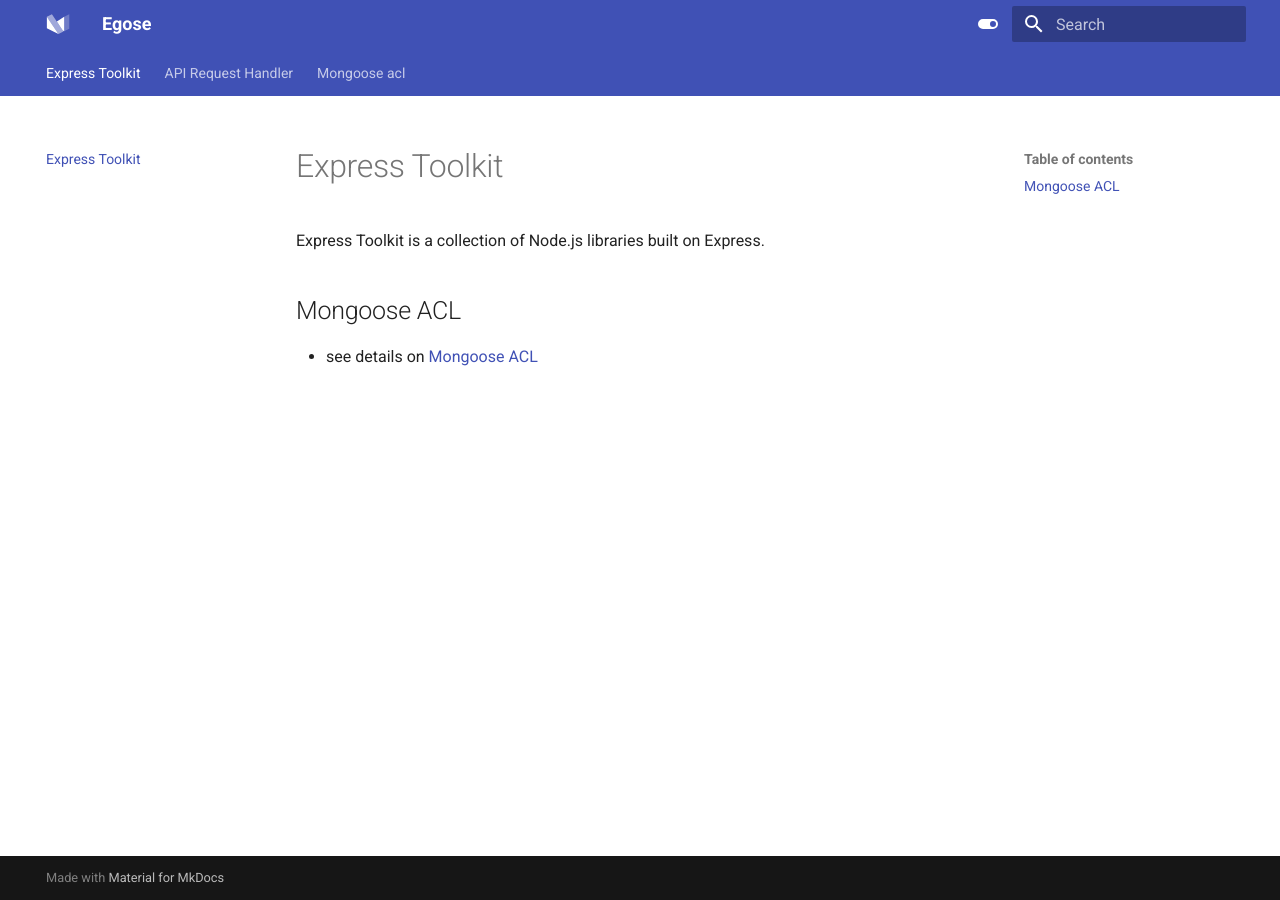
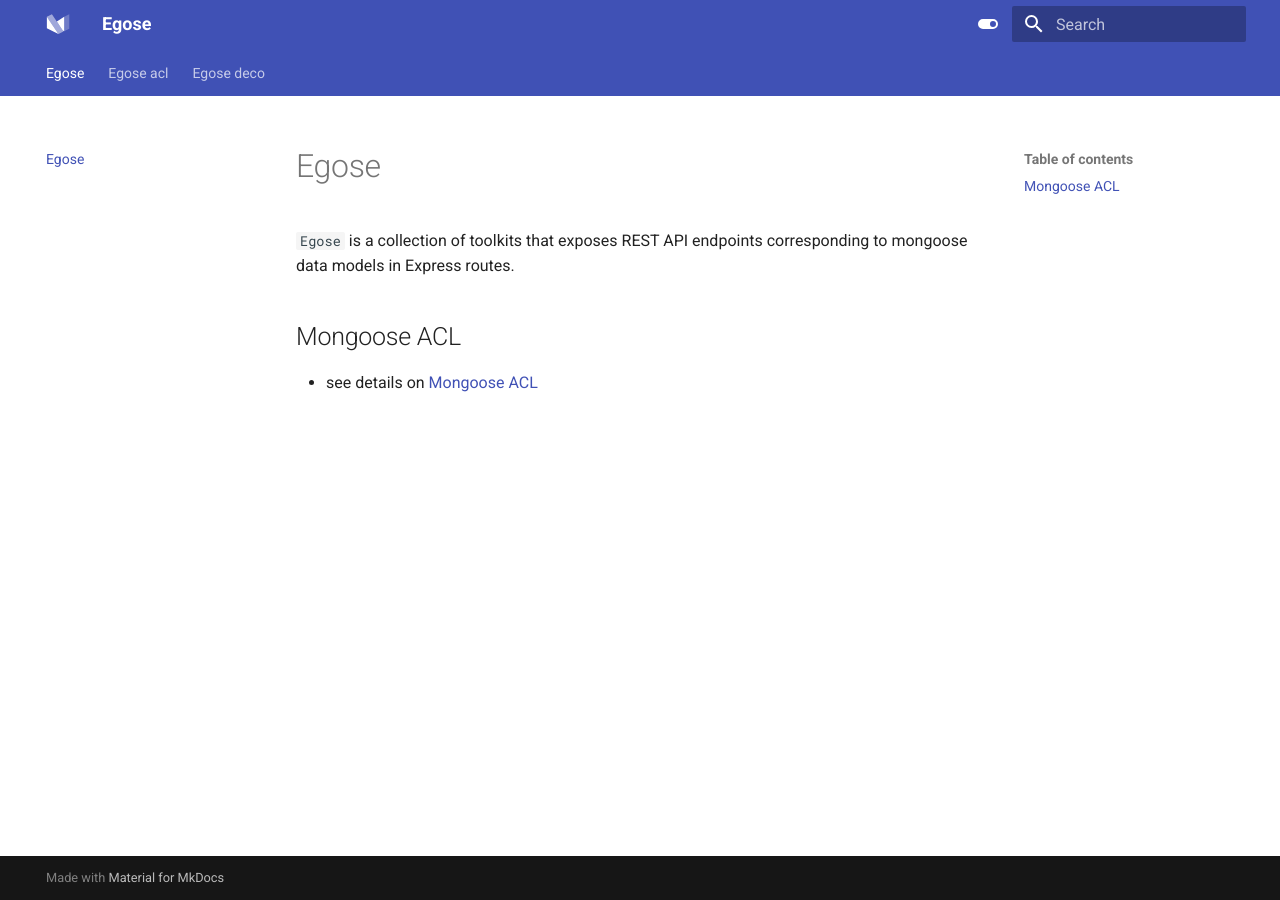
Before and after one commit to egose/egose, an MkDocs documentation site: the page built from mkdocs/index.md, in a window 1280 px wide. Built offline with MkDocs 1.6.1 and Material for MkDocs 9.7.7, drawn with Linux system fonts in a browser that asks for light colours; nearby versions of some CDN libraries.

````diff
--- a/mkdocs/api-request-handler.md
+++ /dev/null
@@ -1 +0,0 @@
-# API Request Handler
--- a/mkdocs/mongoose-acl/2.quick-start.md
+++ b/mkdocs/egose-acl/2.quick-start.md
@@ -5,11 +5,11 @@ Please have [`express`](https://www.npmjs.com/package/express) and [`mongoose`](
 ## Installation
 
 ```sh
-$ npm install express-mongoose-acl
+$ npm install @egose/acl
 ```
 
 ```sh
-$ yarn add express-mongoose-acl
+$ yarn add @egose/acl
 ```
 
 ## Quick Start
@@ -20,7 +20,7 @@ $ yarn add express-mongoose-acl
 
 ```ts
 // create Mongoose models beforehand
-import macl from 'express-mongoose-acl';
+import macl from '@egose/acl';
 
 macl.set('globalPermissions', function (req) {
   const user = req.user;
--- a/mkdocs/mongoose-acl/7.usage.md
+++ b/mkdocs/egose-acl/7.usage.md
@@ -5,8 +5,7 @@
 ```ts
 import mongoose from 'mongoose';
 import express from 'express';
-import macl from 'express-mongoose-acl';
-import { Permissions } from 'express-mongoose-acl/permission';
+import macl, { Permissions } from '@egose/acl';
 const router = express.Router();
 
 mongoose.model(
--- a/mkdocs/index.md
+++ b/mkdocs/index.md
@@ -1,7 +1,7 @@
-# Express Toolkit
+# Egose
 
-Express Toolkit is a collection of Node.js libraries built on Express.
+`Egose` is a collection of toolkits that exposes REST API endpoints corresponding to mongoose data models in Express routes.
 
 ## Mongoose ACL
 
-- see details on [Mongoose ACL](/mongoose-acl/1.philosophy/)
+- see details on [Mongoose ACL](/egose-acl/1.philosophy/)
````
Also changed, not shown: mkdocs/egose-acl/6.options.md (added, +37 -0 lines), mkdocs/egose-deco/1.quick-start.md (added, +13 -0 lines), mkdocs/mongoose-acl/6.options.md (deleted, +0 -37 lines), mkdocs/egose-acl/1.philosophy.md (renamed from mkdocs/mongoose-acl/1.philosophy.md), mkdocs/egose-acl/3.middleware.md (renamed from mkdocs/mongoose-acl/3.middleware.md), mkdocs/egose-acl/4.workflow-lifecycle.md (renamed from mkdocs/mongoose-acl/4.workflow-lifecycle.md), mkdocs/egose-acl/5.api-endpoints.md (renamed from mkdocs/mongoose-acl/5.api-endpoints.md), 8 other files.
